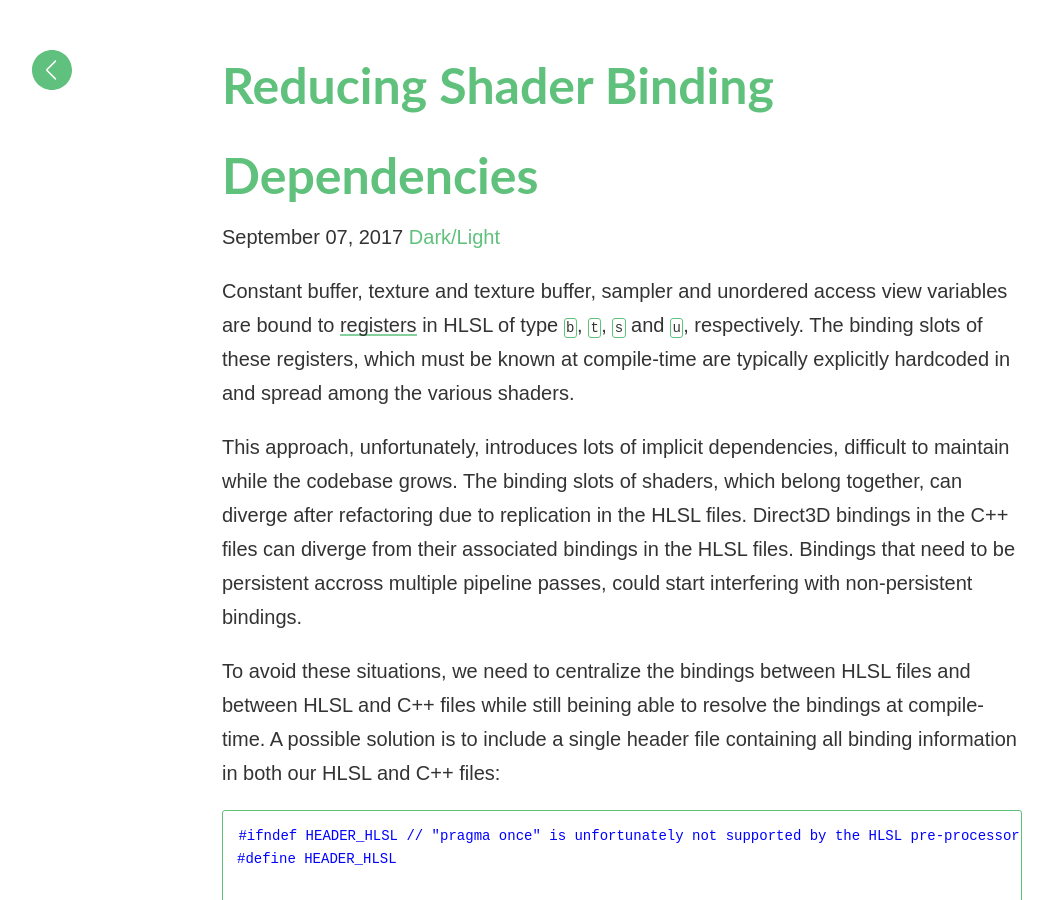
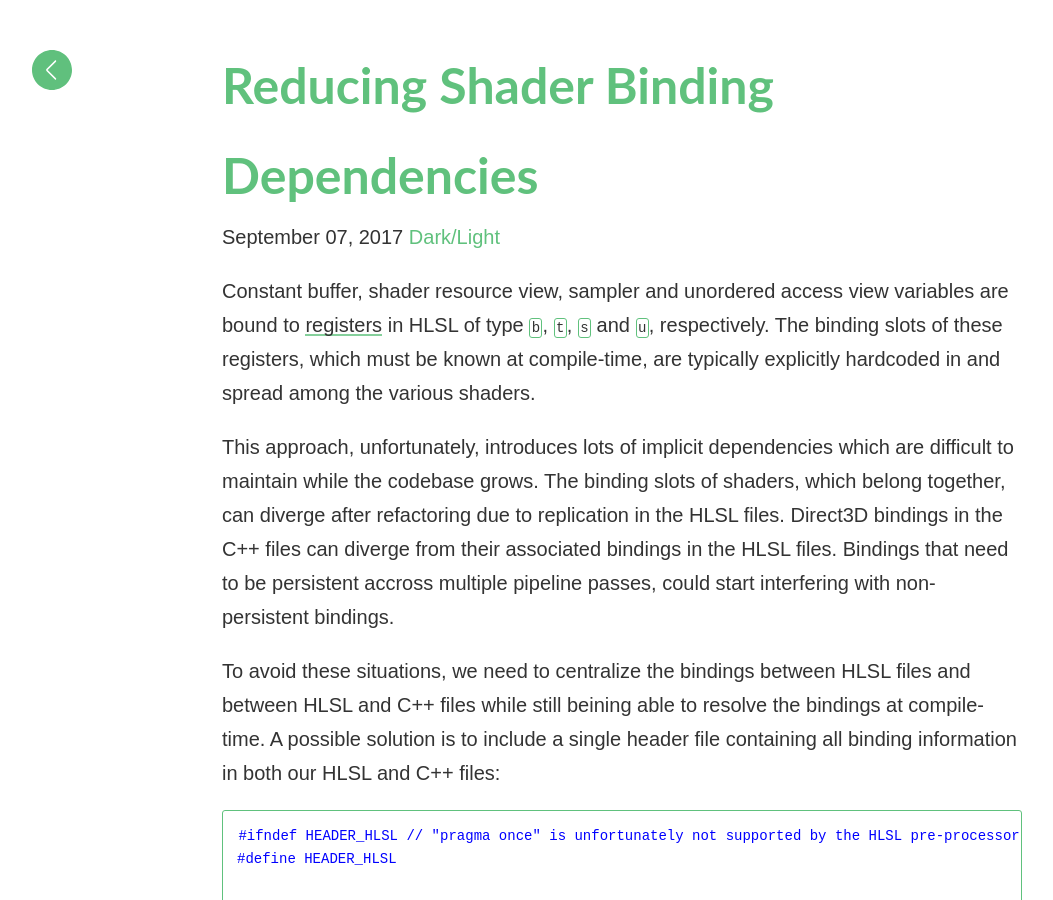
Before and after one commit to matt77hias/Blog, a Jekyll site: the page built from _posts/2017-09-07-reducing-shader-binding-dependencies.md, in a window 1280 px wide and 900 px high. Shown: the whole window, without its empty margins (18-1071 px from the left). Built offline with Jekyll 4.4.1, drawn with Linux system fonts in a browser that asks for light colours; comment, search, counter and statistics services are not loaded.

Commit message:
Update 2017-09-07-reducing-shader-binding-dependencies.md

```diff
--- a/_posts/2017-09-07-reducing-shader-binding-dependencies.md
+++ b/_posts/2017-09-07-reducing-shader-binding-dependencies.md
@@ -5,9 +5,9 @@ date:   2017-09-07
 categories: hlsl
 ---
 
-Constant buffer, texture and texture buffer, sampler and unordered access view variables are bound to [registers](https://msdn.microsoft.com/en-us/library/windows/desktop/dd607359(v=vs.85).aspx) in HLSL of type `b`, `t`, `s` and `u`, respectively. The binding slots of these registers, which must be known at compile-time are typically explicitly hardcoded in and spread among the various shaders.
+Constant buffer, shader resource view, sampler and unordered access view variables are bound to [registers](https://msdn.microsoft.com/en-us/library/windows/desktop/dd607359(v=vs.85).aspx) in HLSL of type `b`, `t`, `s` and `u`, respectively. The binding slots of these registers, which must be known at compile-time, are typically explicitly hardcoded in and spread among the various shaders.
 
-This approach, unfortunately, introduces lots of implicit dependencies, difficult to maintain while the codebase grows. The binding slots of shaders, which belong together, can diverge after refactoring due to replication in the HLSL files. Direct3D bindings in the C++ files can diverge from their associated bindings in the HLSL files. Bindings that need to be persistent accross multiple pipeline passes, could start interfering with non-persistent bindings.
+This approach, unfortunately, introduces lots of implicit dependencies which are difficult to maintain while the codebase grows. The binding slots of shaders, which belong together, can diverge after refactoring due to replication in the HLSL files. Direct3D bindings in the C++ files can diverge from their associated bindings in the HLSL files. Bindings that need to be persistent accross multiple pipeline passes, could start interfering with non-persistent bindings.
 
 To avoid these situations, we need to centralize the bindings between HLSL files and between HLSL and C++ files while still beining able to resolve the bindings at compile-time. A possible solution is to include a single header file containing all binding information in both our HLSL and C++ files:
 
```
